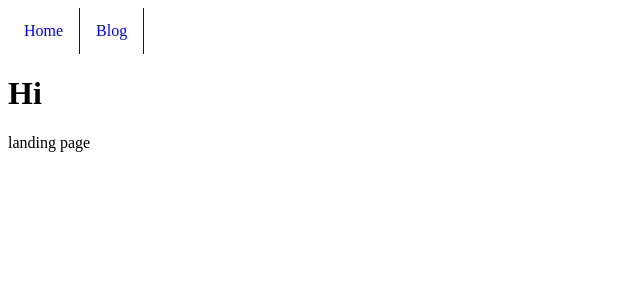
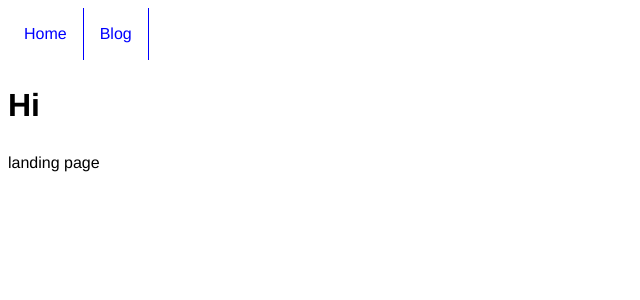
Before and after one commit to HCGK/HCGK.github.io, a Jekyll site: the page built from index.html, in a window 1280 px wide. Shown: the top 300 px of the page, without its empty margins (0-640 px from the left). Built offline with Jekyll 4.4.1, drawn with Linux system fonts in a browser that asks for light colours.

Commit message:
Update main.css

```diff
--- a/css/main.css
+++ b/css/main.css
@@ -1,4 +1,9 @@
-
+body {
+  font-family: Helvetica, Arial, sans-serif;
+  font-size: 16px;
+  line-height: 1.5;
+  font-weight: 300;
+}
 
 ul#menu {
     list-style-type: none;
```
